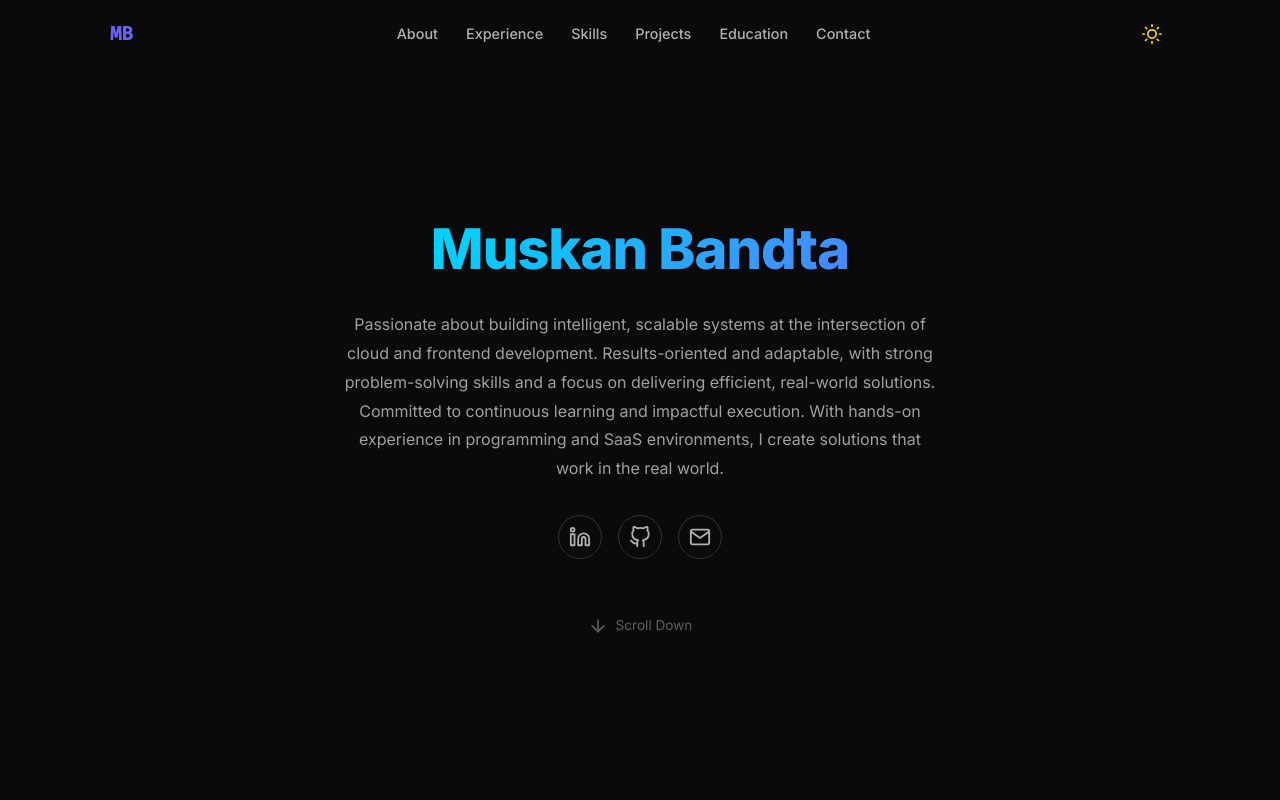
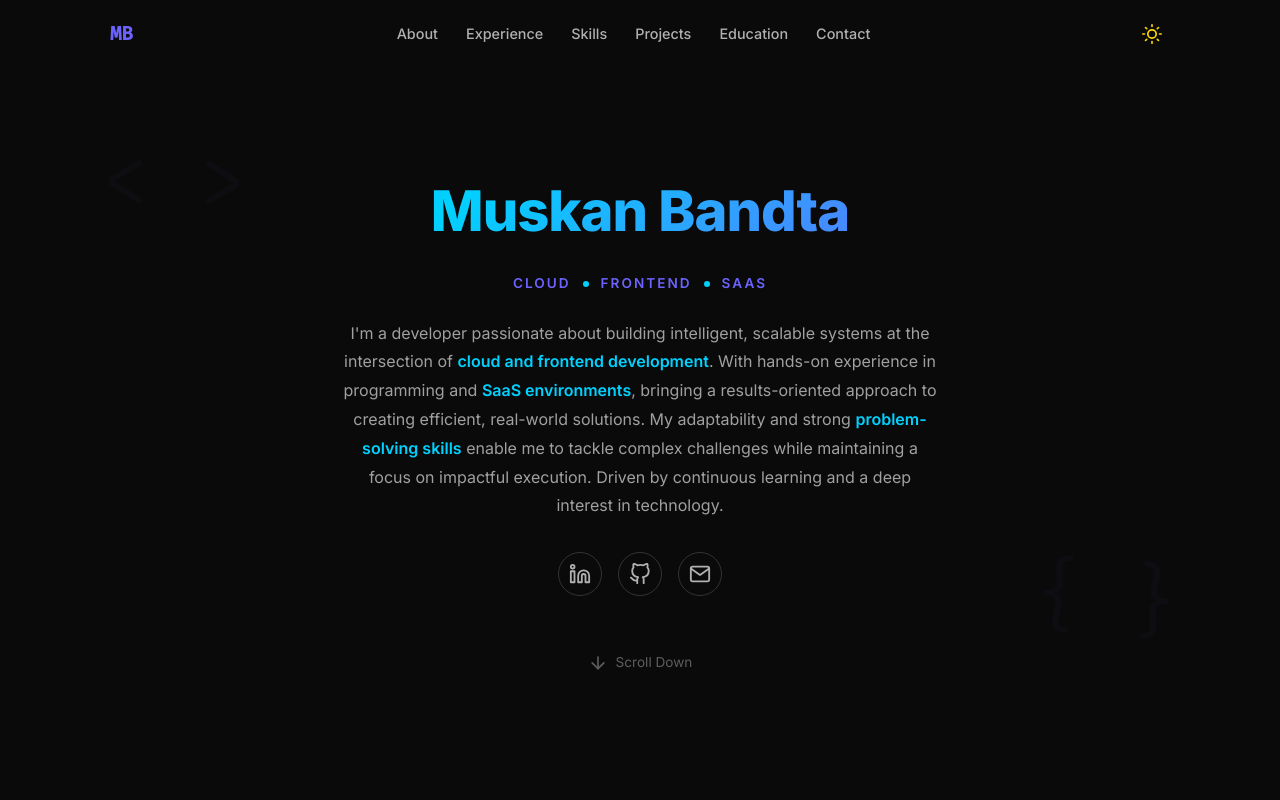
Before and after one commit to muskanbandta23/muskan-portfolio, a React (Vite) app: page / in a window 1280 px wide. Shown: the top 800 px of the page. Built offline with nearby package versions, Linux system fonts and the light colour scheme.

Commit message:
Update hero text, add highlights and visual decorations

```diff
--- a/src/App.css
+++ b/src/App.css
@@ -113,6 +113,38 @@
   align-items: center;
   justify-content: center;
   padding: 80px 20px 40px;
+  position: relative;
+  overflow: hidden;
+}
+
+.hero::before {
+  content: '< >';
+  position: absolute;
+  top: 15%;
+  left: 8%;
+  font-family: 'Fira Code', monospace;
+  font-size: 5rem;
+  opacity: 0.03;
+  animation: floatUp 6s ease-in-out infinite;
+}
+
+.hero::after {
+  content: '{ }';
+  position: absolute;
+  bottom: 15%;
+  right: 8%;
+  font-family: 'Fira Code', monospace;
+  font-size: 5rem;
+  opacity: 0.03;
+  animation: floatUp 6s ease-in-out infinite 3s;
+}
+
+.dark .hero::before, .dark .hero::after { color: #6c63ff; }
+.light .hero::before, .light .hero::after { color: #4a3fd1; }
+
+@keyframes floatUp {
+  0%, 100% { transform: translateY(0) rotate(0deg); }
+  50% { transform: translateY(-20px) rotate(5deg); }
 }
 
 .hero-content {
@@ -158,6 +190,38 @@
   -webkit-text-fill-color: transparent;
   animation: gradientShift 3s ease infinite;
 }
+
+.hero-tagline {
+  display: flex;
+  align-items: center;
+  justify-content: center;
+  gap: 12px;
+  margin-bottom: 24px;
+  font-size: 0.85rem;
+  font-weight: 600;
+  letter-spacing: 2px;
+  text-transform: uppercase;
+}
+
+.dark .hero-tagline { color: #6c63ff; }
+.light .hero-tagline { color: #4a3fd1; }
+
+.hero-dot {
+  width: 6px;
+  height: 6px;
+  border-radius: 50%;
+  display: inline-block;
+}
+
+.dark .hero-dot { background: #00d2ff; }
+.light .hero-dot { background: #0095b6; }
+
+.hero-highlight {
+  font-weight: 600;
+}
+
+.dark .hero-highlight { color: #00d2ff; }
+.light .hero-highlight { color: #0095b6; }
 
 .hero-title {
   font-size: 1.3rem;
--- a/src/components/Hero.jsx
+++ b/src/components/Hero.jsx
@@ -5,11 +5,21 @@ const Hero = () => {
     <section className="hero" id="hero">
       <div className="hero-content">
         <h1 className="hero-name">Muskan Bandta</h1>
+        <div className="hero-tagline">
+          <span>Cloud</span>
+          <span className="hero-dot"></span>
+          <span>Frontend</span>
+          <span className="hero-dot"></span>
+          <span>SaaS</span>
+        </div>
         <p className="hero-description">
-          Passionate about building intelligent, scalable systems at the intersection of cloud and frontend development.
-          Results-oriented and adaptable, with strong problem-solving skills and a focus on delivering efficient, real-world
-          solutions. Committed to continuous learning and impactful execution. With hands-on experience in programming
-          and SaaS environments, I create solutions that work in the real world.
+          I'm a developer passionate about building intelligent, scalable systems at the intersection
+          of <span className="hero-highlight">cloud and frontend development</span>. With hands-on experience
+          in programming and <span className="hero-highlight">SaaS environments</span>, bringing a results-oriented
+          approach to creating efficient, real-world solutions. My adaptability and
+          strong <span className="hero-highlight">problem-solving skills</span> enable me to tackle complex
+          challenges while maintaining a focus on impactful execution. Driven by continuous learning
+          and a deep interest in technology.
         </p>
         <div className="hero-socials">
           <a href="https://linkedin.com/in/muskan-bandta2004/" target="_blank" rel="noopener noreferrer" aria-label="LinkedIn">
```
